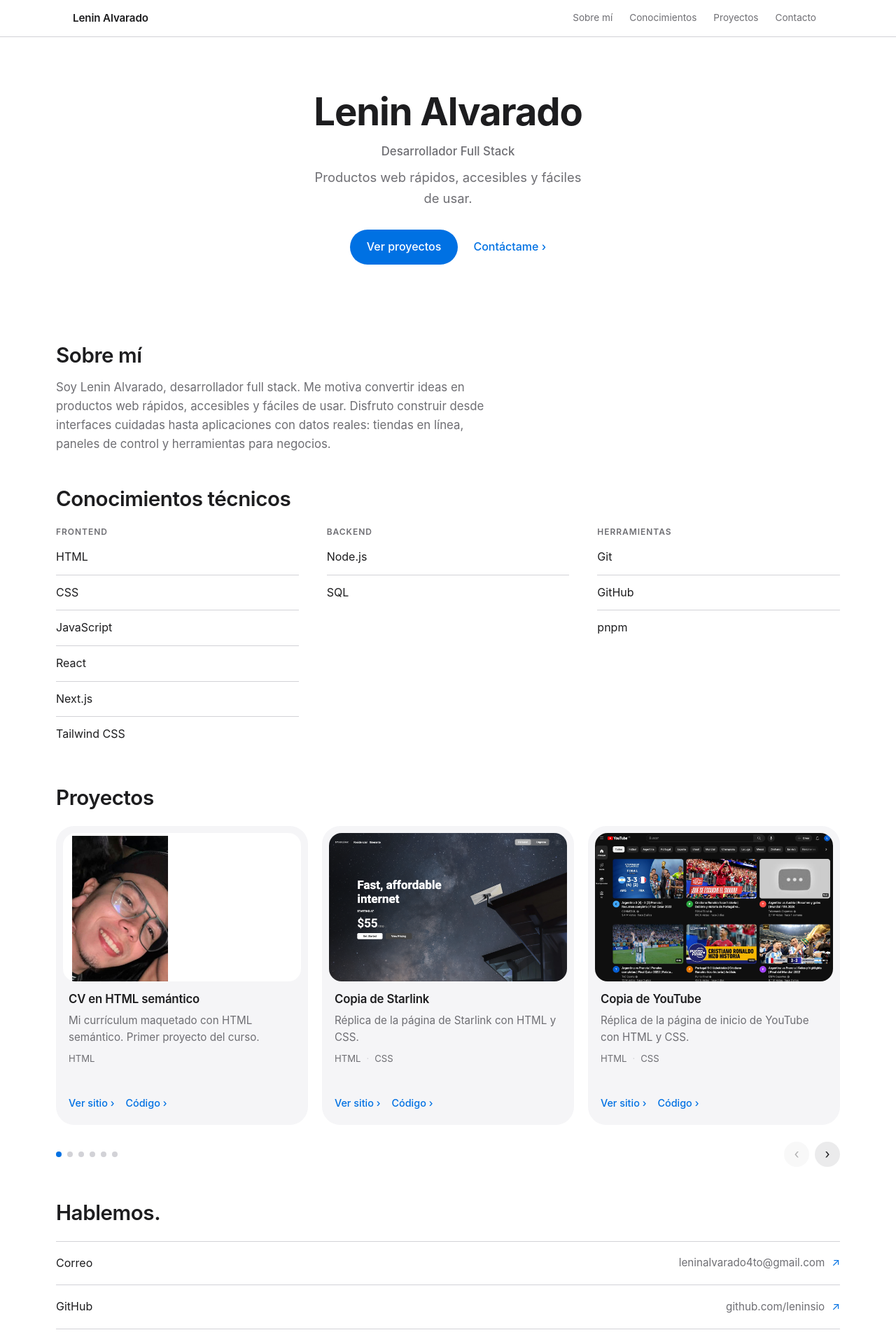
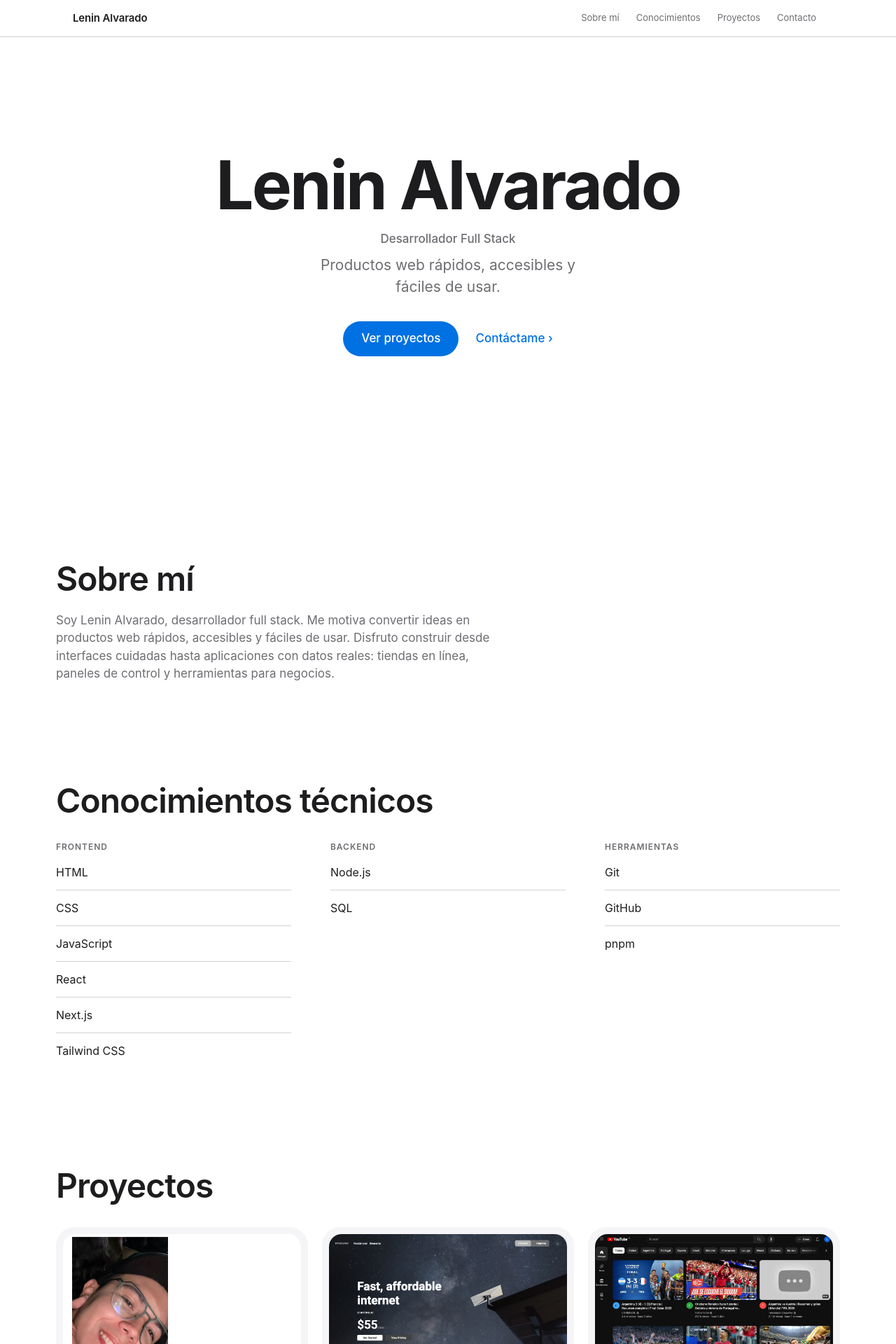
Before and after one commit to leninsio/portafolio, a Next.js app: page / in a window 1280 px wide. Shown: the top 1920 px of the page at 70% size. Built offline with nearby package versions, Linux system fonts and the light colour scheme.

Commit message:
style: refine typography, spacing and motion

```diff
--- a/src/app/globals.css
+++ b/src/app/globals.css
@@ -22,8 +22,9 @@
   --gutter: 16px;
   --max-width: 1120px;
   --nav-height: 52px;
-  --page-gap: 48px;
-  --hero-padding: 64px;
+  --page-gap: clamp(64px, 12vw, 140px);
+  --hero-padding: clamp(72px, 14vw, 150px);
+  --duration: 240ms;
 }
 
 @media (prefers-color-scheme: dark) {
@@ -67,8 +68,8 @@ body {
   background-color: var(--bg);
   color: var(--text);
   font-family: var(--font-sans);
-  font-size: 1rem;
-  line-height: 1.6;
+  font-size: 1.0625rem;
+  line-height: 1.5;
   -webkit-font-smoothing: antialiased;
   -moz-osx-font-smoothing: grayscale;
 }
@@ -87,19 +88,20 @@ h3 {
 }
 
 h1 {
-  font-size: clamp(2.1rem, 6vw, 3.4rem);
+  font-size: clamp(3rem, 8vw, 6rem);
   font-weight: 700;
+  letter-spacing: -0.03em;
+  line-height: 1.05;
+}
+
+h2 {
+  font-size: clamp(2rem, 4.5vw, 3rem);
+  font-weight: 600;
   letter-spacing: -0.02em;
 }
 
-h2 {
-  font-size: clamp(1.35rem, 3.4vw, 1.85rem);
-  font-weight: 600;
-  letter-spacing: -0.015em;
-}
-
 h3 {
-  font-size: 1.05rem;
+  font-size: 1.1rem;
   font-weight: 600;
   letter-spacing: -0.01em;
 }
@@ -138,7 +140,7 @@ a {
 
 .nav__brand {
   color: var(--text);
-  font-size: 0.95rem;
+  font-size: 0.9375rem;
   font-weight: 600;
   letter-spacing: -0.01em;
   text-decoration: none;
@@ -164,12 +166,12 @@ a {
   padding: 6px 10px;
   border-radius: var(--radius-pill);
   color: var(--text-muted);
-  font-size: 0.85rem;
+  font-size: 0.8125rem;
   text-decoration: none;
   white-space: nowrap;
   transition:
-    color 200ms ease,
-    background-color 200ms ease;
+    color var(--duration) ease,
+    background-color var(--duration) ease;
 }
 
 .nav__link:hover,
@@ -214,17 +216,18 @@ a {
 }
 
 .hero__role {
-  margin-top: 12px;
+  margin-top: 14px;
   color: var(--text-muted);
-  font-size: 1.05rem;
+  font-size: 1.0625rem;
   font-weight: 500;
 }
 
 .hero__tagline {
-  max-width: 34ch;
+  max-width: 32ch;
   margin-top: 10px;
   color: var(--text-muted);
-  font-size: 1.15rem;
+  font-size: 1.3125rem;
+  line-height: 1.45;
 }
 
 .hero__actions {
@@ -232,13 +235,13 @@ a {
   flex-wrap: wrap;
   align-items: center;
   justify-content: center;
-  gap: 22px;
-  margin-top: 30px;
+  gap: 24px;
+  margin-top: 34px;
 }
 
 .hero__cta {
   color: var(--accent);
-  font-size: 1rem;
+  font-size: 1.0625rem;
   font-weight: 500;
   text-decoration: none;
 }
@@ -254,20 +257,20 @@ a {
   display: inline-flex;
   align-items: center;
   justify-content: center;
-  padding: 12px 24px;
+  padding: 12px 26px;
   border: 0;
   border-radius: var(--radius-pill);
   background: var(--accent);
   color: #ffffff;
   font: inherit;
-  font-size: 1rem;
+  font-size: 1.0625rem;
   font-weight: 500;
   text-decoration: none;
   cursor: pointer;
   transition:
-    background-color 200ms ease,
-    transform 200ms ease,
-    opacity 200ms ease;
+    background-color var(--duration) ease,
+    transform var(--duration) ease,
+    opacity var(--duration) ease;
 }
 
 .button:hover {
@@ -288,9 +291,10 @@ a {
 
 .intro__text {
   max-width: 60ch;
-  margin-top: 16px;
+  margin-top: 20px;
   color: var(--text-muted);
-  font-size: 1.05rem;
+  font-size: 1.0625rem;
+  line-height: 1.5;
 }
 
 /* Skills --------------------------------------------------------------- */
@@ -298,8 +302,8 @@ a {
 .skills {
   display: grid;
   grid-template-columns: 1fr;
-  gap: 32px;
-  margin-top: 24px;
+  gap: 40px;
+  margin-top: 32px;
 }
 
 .skills__title {
@@ -318,7 +322,7 @@ a {
 }
 
 .skills__list li {
-  padding: 12px 0;
+  padding: 13px 0;
   border-bottom: 1px solid var(--separator);
   font-size: 1rem;
 }
@@ -330,7 +334,7 @@ a {
 @media (min-width: 760px) {
   .skills {
     grid-template-columns: repeat(3, minmax(0, 1fr));
-    gap: 40px;
+    gap: 56px;
   }
 }
 
@@ -338,7 +342,7 @@ a {
 
 .carousel {
   position: relative;
-  margin-top: 24px;
+  margin-top: 32px;
 }
 
 .carousel:focus-visible {
@@ -372,7 +376,7 @@ a {
   align-items: center;
   justify-content: space-between;
   gap: 16px;
-  margin-top: 24px;
+  margin-top: 28px;
 }
 
 .carousel__dots {
@@ -390,8 +394,8 @@ a {
   background: var(--separator);
   cursor: pointer;
   transition:
-    background-color 200ms ease,
-    transform 200ms ease;
+    background-color var(--duration) ease,
+    transform var(--duration) ease;
 }
 
 .carousel__dot:hover {
@@ -422,8 +426,8 @@ a {
   line-height: 1;
   cursor: pointer;
   transition:
-    background-color 200ms ease,
-    opacity 200ms ease;
+    background-color var(--duration) ease,
+    opacity var(--duration) ease;
 }
 
 .carousel__nav:hover:not(:disabled) {
@@ -455,8 +459,8 @@ a {
   border-radius: var(--radius-card);
   background: var(--surface);
   transition:
-    transform 200ms ease,
-    box-shadow 200ms ease;
+    transform var(--duration) ease,
+    box-shadow var(--duration) ease;
 }
 
 .project:hover {
@@ -533,7 +537,7 @@ a {
 .contact {
   display: flex;
   flex-direction: column;
-  margin: 24px 0 0;
+  margin: 32px 0 0;
   padding: 0;
   border-top: 1px solid var(--separator);
   list-style: none;
@@ -544,11 +548,11 @@ a {
   align-items: center;
   justify-content: space-between;
   gap: 16px;
-  padding: 18px 0;
+  padding: 20px 0;
   border-bottom: 1px solid var(--separator);
   color: var(--text);
   text-decoration: none;
-  transition: color 200ms ease;
+  transition: color var(--duration) ease;
 }
 
 .contact__label {
@@ -565,7 +569,7 @@ a {
 
 .contact__arrow {
   color: var(--accent);
-  transition: transform 200ms ease;
+  transition: transform var(--duration) ease;
 }
 
 .contact__row:hover .contact__arrow,
@@ -606,7 +610,7 @@ a {
 }
 
 .reveal.is-visible {
-  animation: reveal-up 260ms ease-out both;
+  animation: reveal-up 300ms cubic-bezier(0.2, 0.7, 0.3, 1) both;
 }
 
 @media (prefers-reduced-motion: reduce) {
```
